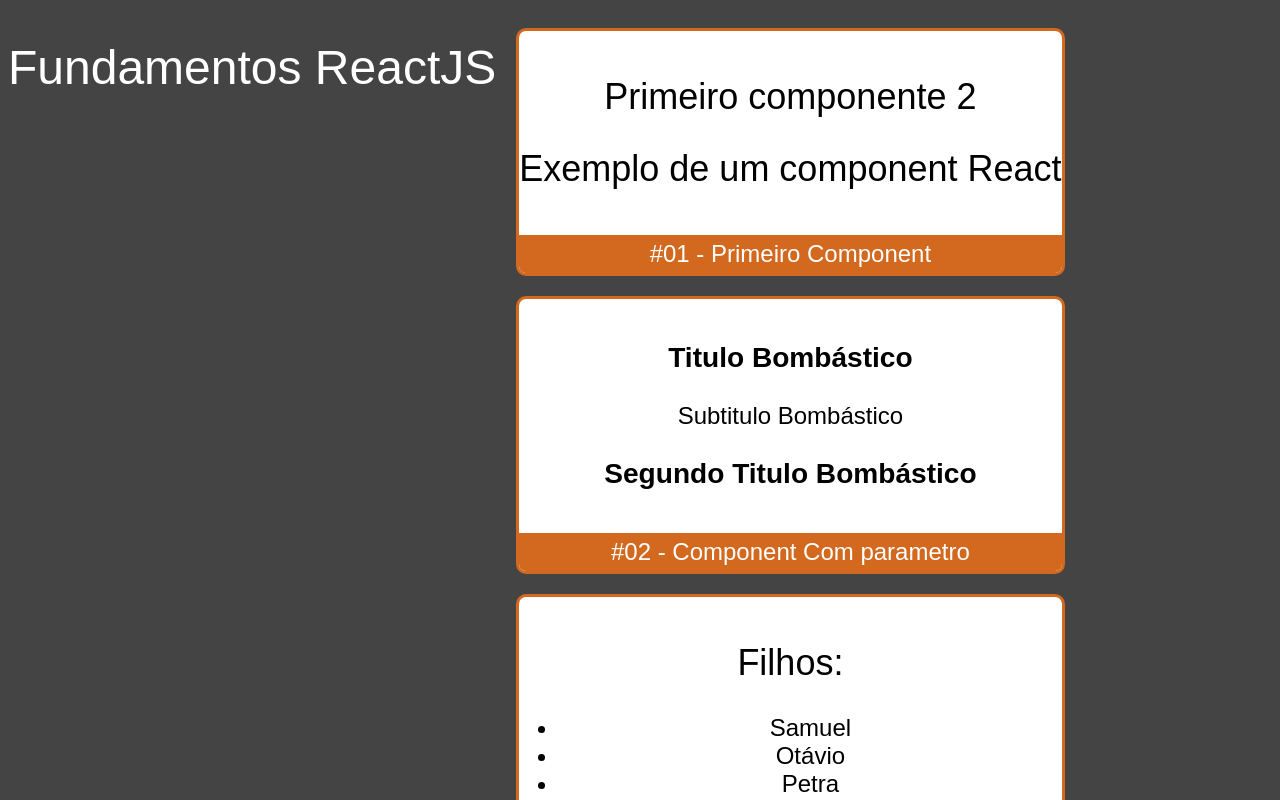
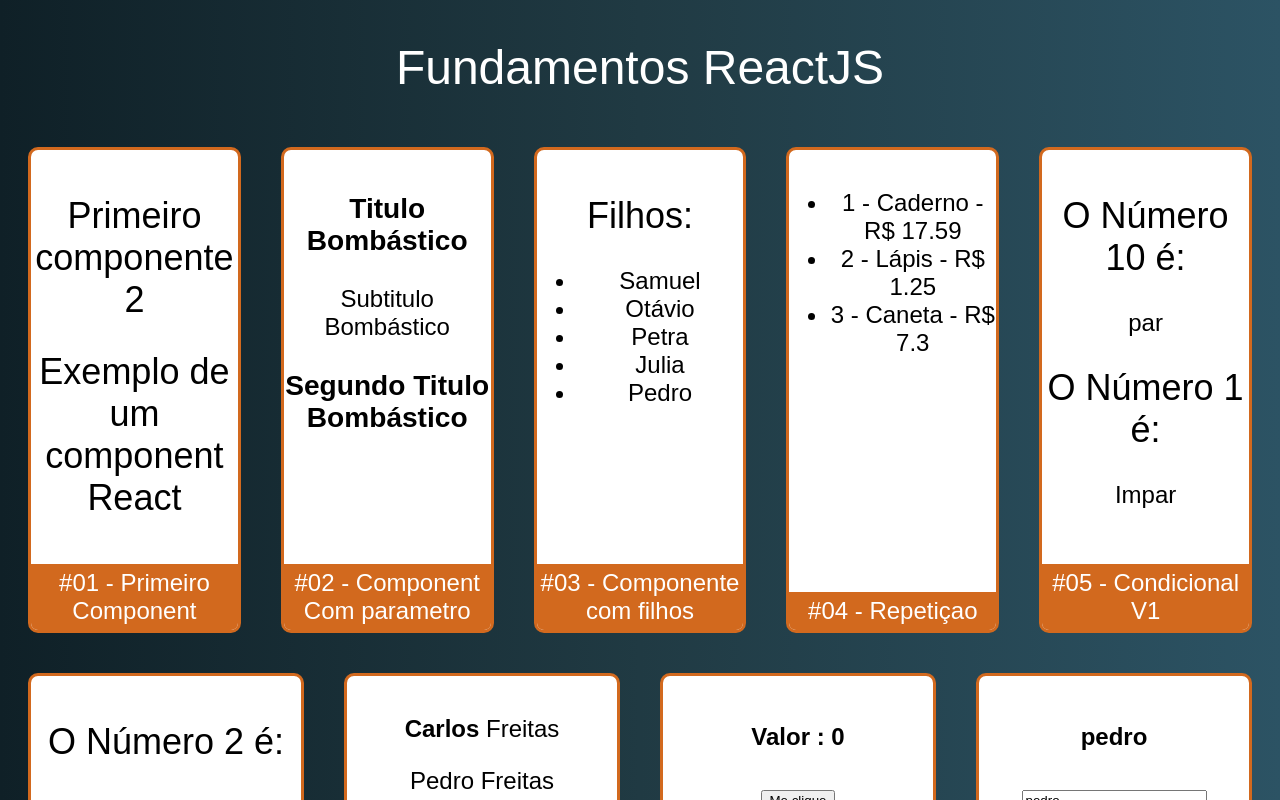
Before and after one commit to Samuel-Ricardo/Masterclass-React, a React (Create React App) app in the folder masterclass-react/: page / in a window 1280 px wide. Shown: the top 800 px of the page. Built offline with nearby package versions, Linux system fonts and the light colour scheme.

Commit message:
Update css

```diff
--- a/masterclass-react/src/App.css
+++ b/masterclass-react/src/App.css
@@ -1,4 +1,9 @@
 .App{
+    display: flex;
+    flex-direction: column;
+}
+
+.App .Cards{
     display: flex;
     flex-wrap: wrap;
 }
--- a/masterclass-react/src/App.jsx
+++ b/masterclass-react/src/App.jsx
@@ -21,7 +21,7 @@
 
         <h1> Fundamentos ReactJS</h1>
 
-        <div className='cards'>
+        <div className='Cards'>
 
         <Card   title='#01 - Primeiro Component' color='#D2691E'>
 
--- a/masterclass-react/src/index.css
+++ b/masterclass-react/src/index.css
@@ -8,7 +8,7 @@
     text-align: center;
 
 
-    background-color: #444;
+    background: linear-gradient(to right, #0f2027, #203a43, #2c5364);
 }
 
 h1,h2{
```
Also changed, not shown: 1 other file (tests, documents, lock files or other folders).
